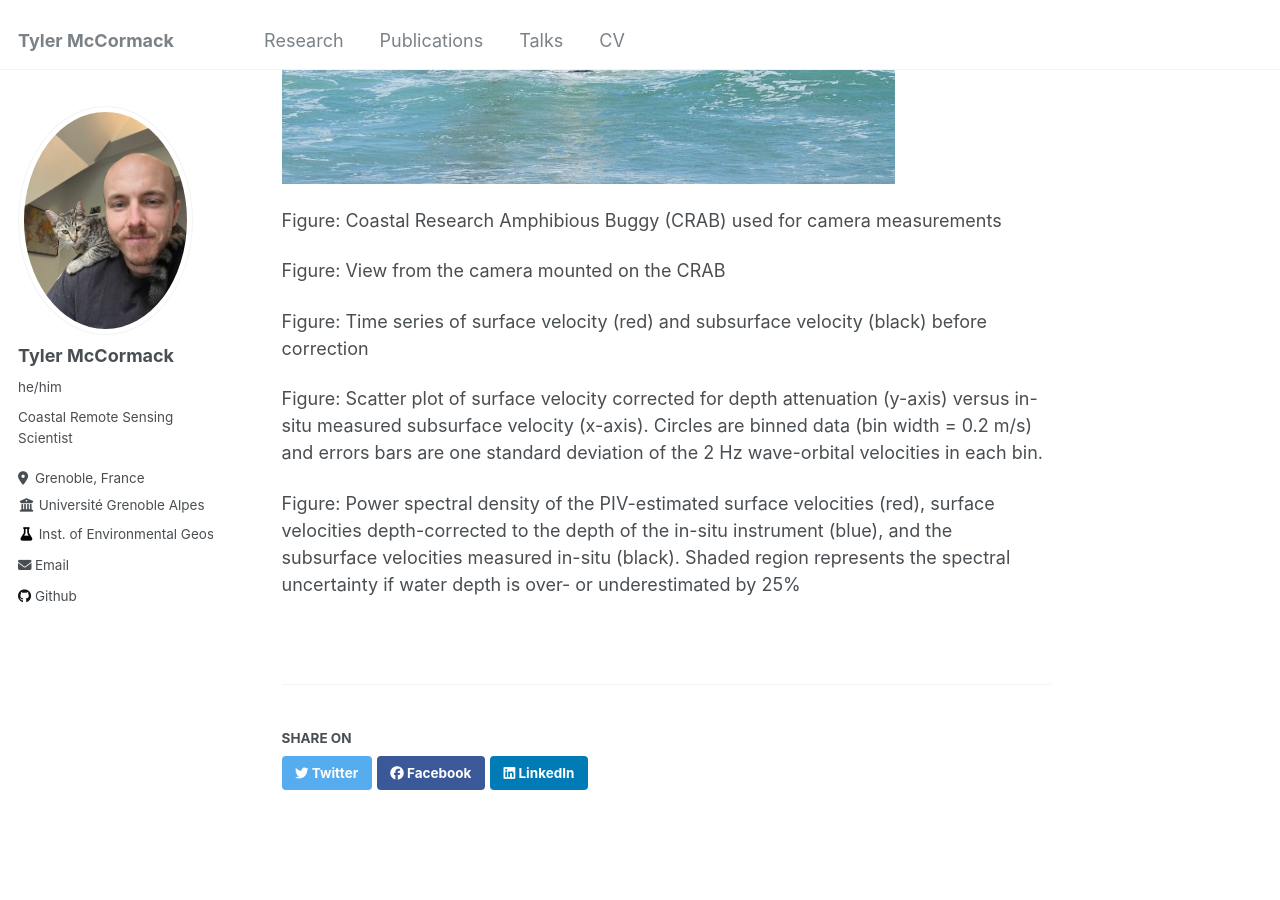
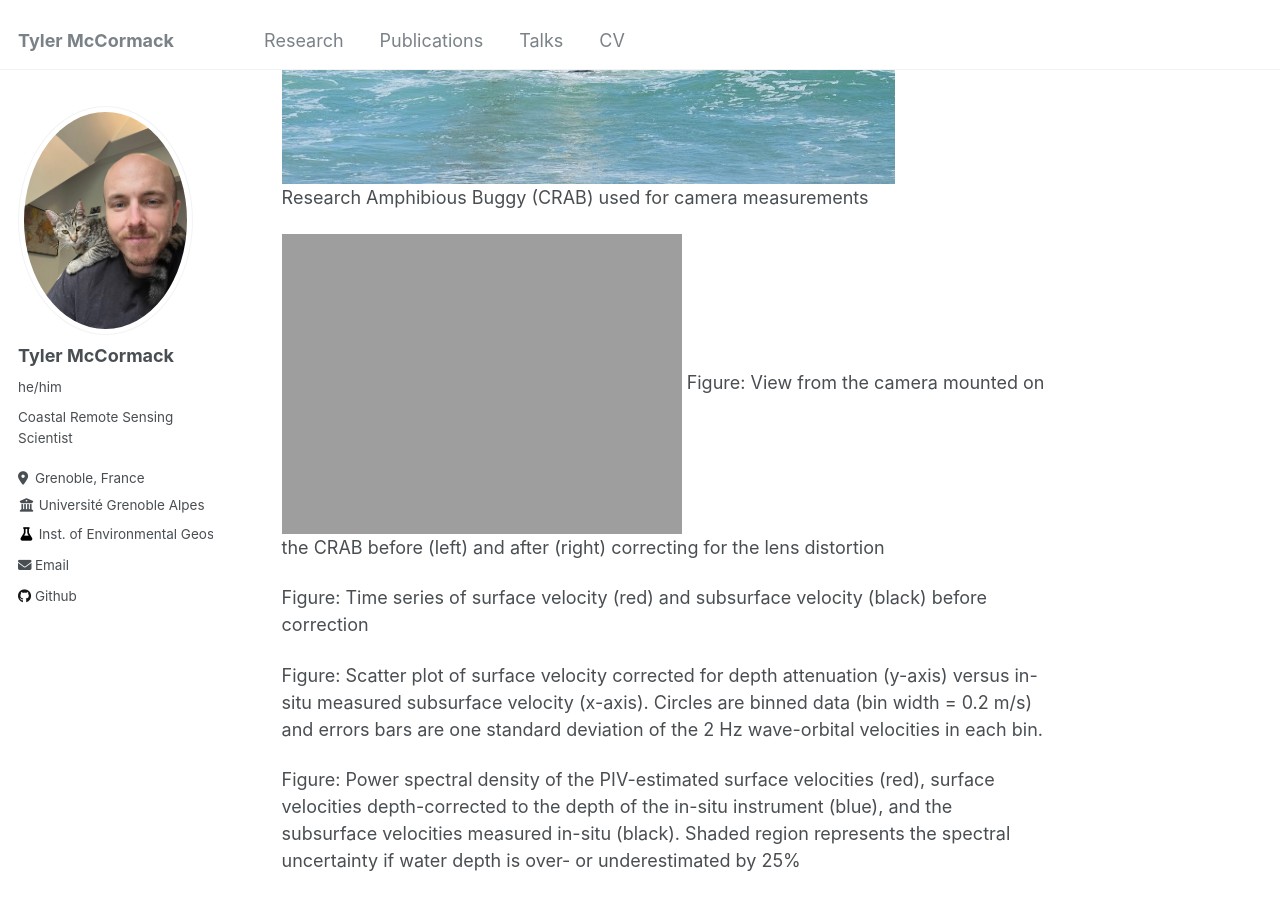
Before and after one commit to tylermccormack-research/tylermccormack-research.github.io, a Jekyll site: the page built from _publications/remoteSensingOrbitalVelocities.md, in a window 1280 px wide and 900 px high, scrolled down 1409 px. Built offline with Jekyll 4.4.1, drawn with Linux system fonts in a browser that asks for light colours.

Commit message:
Update remoteSensingOrbitalVelocities.md

```diff
--- a/_publications/remoteSensingOrbitalVelocities.md
+++ b/_publications/remoteSensingOrbitalVelocities.md
@@ -13,10 +13,10 @@ paperurl: 'https://doi.org/10.1016/j.coastaleng.2024.104631'
 Wave-orbital velocities are estimated with particle image velocimetry (PIV) applied to rapid sequences of images of the surfzone surface obtained with a low-cost camera mounted on an amphibious tripod. Time series and spectra of the remotely sensed cross-shore wave-orbital velocities are converted to the depth of colocated acoustic Doppler velocimeters (ADVs), using linear finite depth theory. These converted velocities are similar to the velocities measured in situ (mean nRMSE for time series = 16% and for spectra = 10%). Small discrepancies between depth-attenuated surface and in situ currents may be owing to errors in the surface velocity measurements, uncertainties in the water depth, the vertical elevation of the ADVs, and the neglect of nonlinear effects when using linear finite depth theory. These results show the potential to obtain spatially dense estimates of wave velocities using optical near-field remote methods during field campaigns and continuous monitoring operations.
 
 ![Figure](https://tylermccormack-research.github.io/files/crab.png "Figure: Coastal Research Amphibious Buggy (CRAB) used for camera measurements")
-
 Figure: Coastal Research Amphibious Buggy (CRAB) used for camera measurements
 
-Figure: View from the camera mounted on the CRAB
+![Figure](https://tylermccormack-research.github.io/files/crabCam.jpg "Figure: View from the camera mounted on the CRAB before (left) and after (right) correcting for the lens distortion")
+Figure: View from the camera mounted on the CRAB before (left) and after (right) correcting for the lens distortion
 
 Figure: Time series of surface velocity (red) and subsurface velocity (black) before correction
 
```
